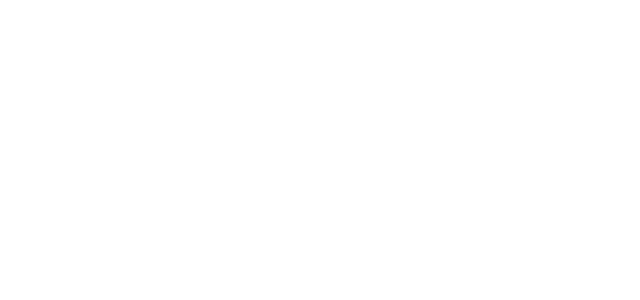
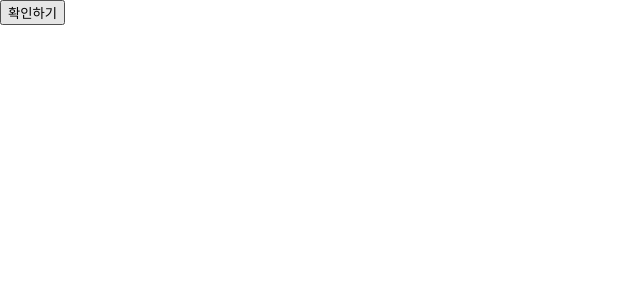
Before and after one commit to Jaehwan-sin/React, a React (Create React App) app in the folder hwan-app/: page / in a window 1280 px wide. Shown: the top 300 px of the page, without its empty margins (0-640 px from the left). Built offline with nearby package versions, Linux system fonts and the light colour scheme.

Commit message:
react index.js

```diff
--- a/hwan-app/src/index.js
+++ b/hwan-app/src/index.js
@@ -8,8 +8,10 @@
 import Clock from './chapter_04/Clock';
 import CommentList from './chapter_05/CommentList';
 import NotificationList from './chapter_06/NotificationList';
+import Accommodate from './chapter_07/Accommodate';
+import ConfirmButton from './chapter_08/ConfirmButton';
 
-// 간단한 책 목록 나타내기
+// 간단한 책 목록 나타내기 ch.03
 // const root = ReactDOM.createRoot(document.getElementById('root'));
 // root.render(
 //   <React.StrictMode>
@@ -21,7 +23,7 @@
 const rootElement = document.getElementById('root');
 const root = ReactDOM.createRoot(rootElement);
 
-// 현재시간 나타내기
+// 현재시간 나타내기 ch.04
 // setInterval(() => {
 //   root.render(
 //     <React.StrictMode>
@@ -30,13 +32,27 @@
 //   );
 // }, 1000);
 
-// 댓글 목록 나타내기
+// 댓글 목록 나타내기 ch.05,06
 root.render(
   <React.StrictMode>
     <NotificationList />
   </React.StrictMode>
 );
 
+// 입장, 퇴장 Count ch.07
+root.render(
+  <React.StrictMode>
+    <Accommodate/>
+  </React.StrictMode>
+)
+
+// 확인 버튼 이벤트 핸들러 ch.08
+root.render(
+  <React.StrictMode>
+    <ConfirmButton/>
+  </React.StrictMode>
+)
+
 // If you want to start measuring performance in your app, pass a function
 // to log results (for example: reportWebVitals(console.log))
 // or send to an analytics endpoint. Learn more: https://bit.ly/CRA-vitals
```
